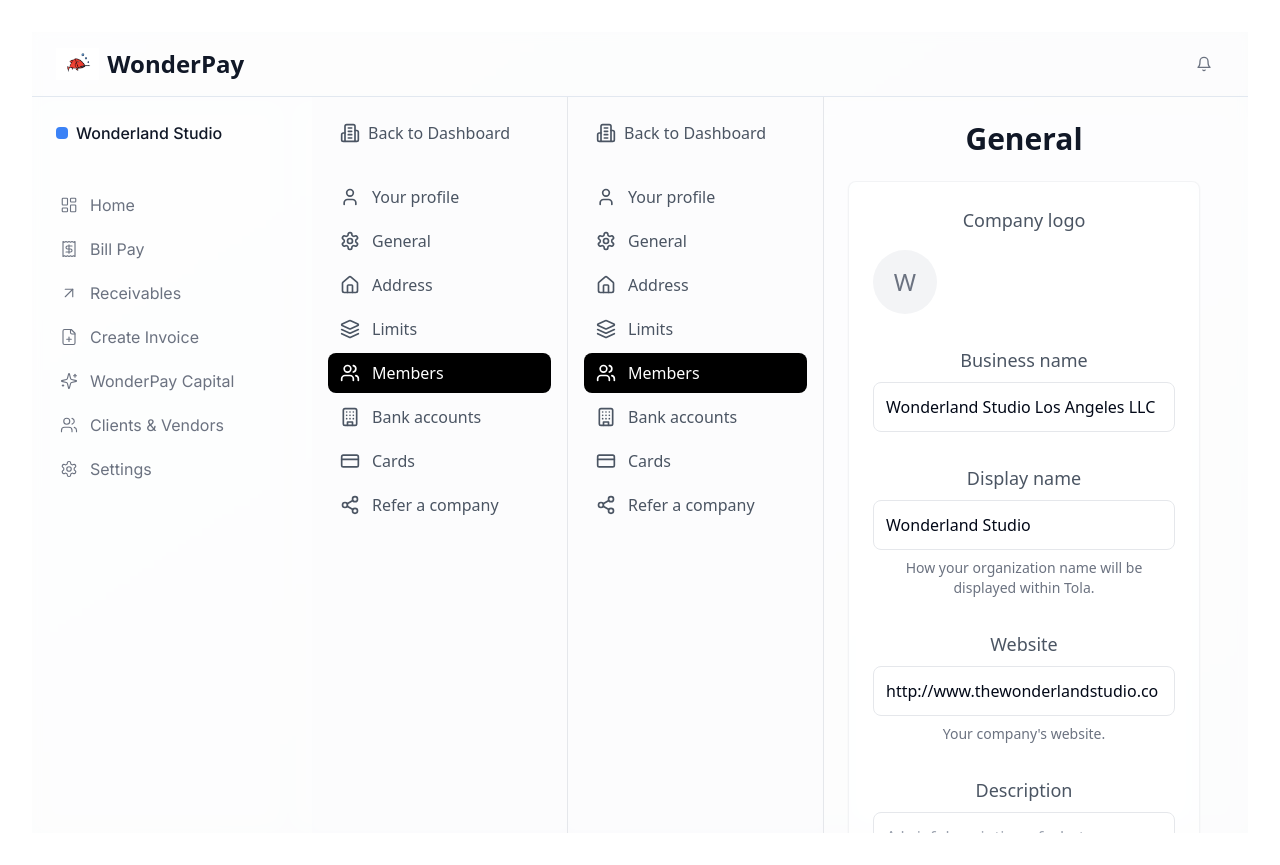
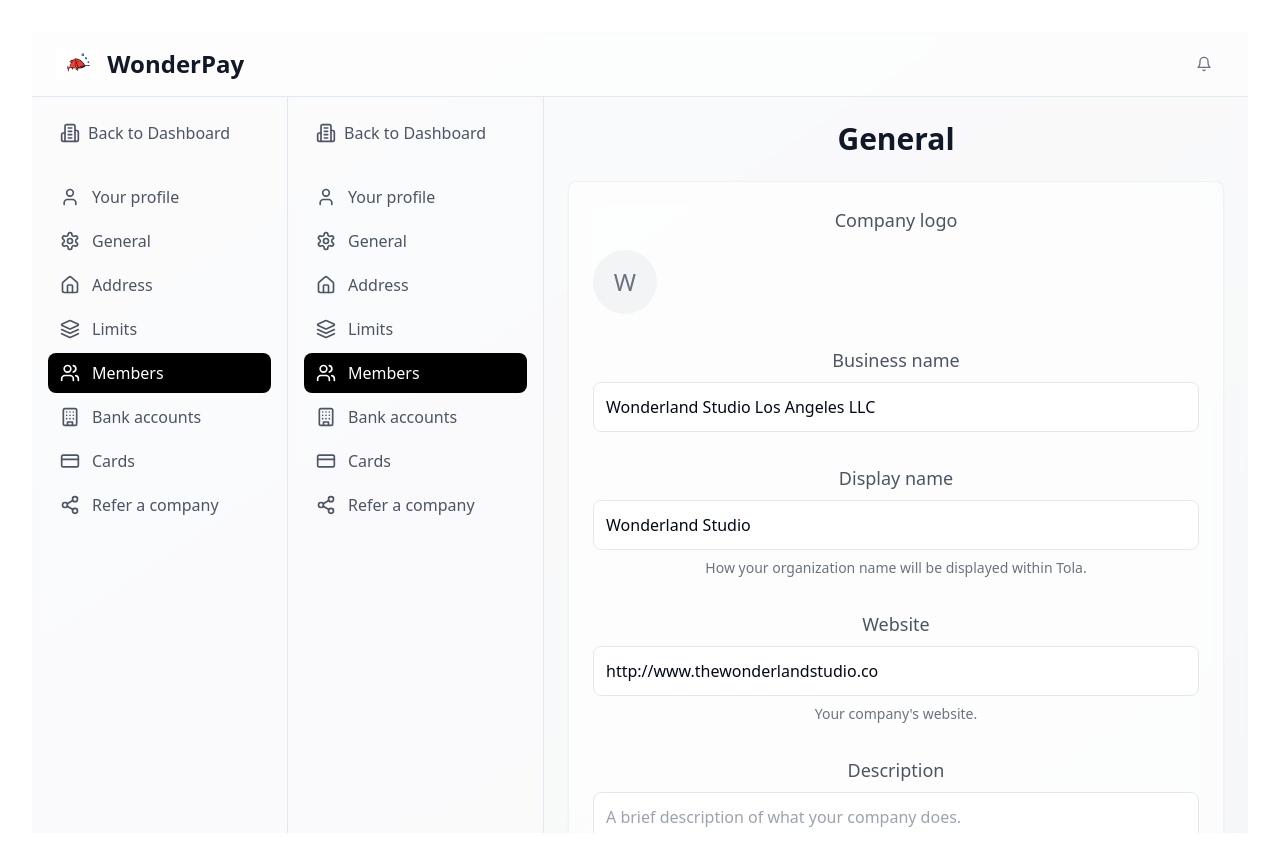
Before and after one commit to wonderlandstudio/wonderpay-front-end, a React (Vite) app: page /dashboard/settings/members in a window 1280 px wide. Built offline with nearby package versions, Linux system fonts and the light colour scheme.

Commit message:
Fix sidebar duplication issue
Updated the sidebar behavior to ensure that clicking on settings replaces the main dashboard sidebar with the settings sidebar, preventing the menu from displaying twice.
[skip gpt_engineer]

```diff
--- a/src/components/layout/DashboardLayout.tsx
+++ b/src/components/layout/DashboardLayout.tsx
@@ -18,14 +18,18 @@ const DashboardLayout = ({ children }: DashboardLayoutProps) => {
       <div className="backdrop-blur-sm bg-white/30">
         <Header />
         <div className="flex h-[calc(100vh-4rem)]">
-          <Sidebar />
-          <main className="flex-1 overflow-y-auto px-6 backdrop-blur-md bg-white/50">
-            {isSettingsPage ? (
+          {isSettingsPage ? (
+            <main className="flex-1 overflow-y-auto">
               <SettingsLayout>{children}</SettingsLayout>
-            ) : (
-              children
-            )}
-          </main>
+            </main>
+          ) : (
+            <>
+              <Sidebar />
+              <main className="flex-1 overflow-y-auto px-6 backdrop-blur-md bg-white/50">
+                {children}
+              </main>
+            </>
+          )}
         </div>
       </div>
     </div>
```
